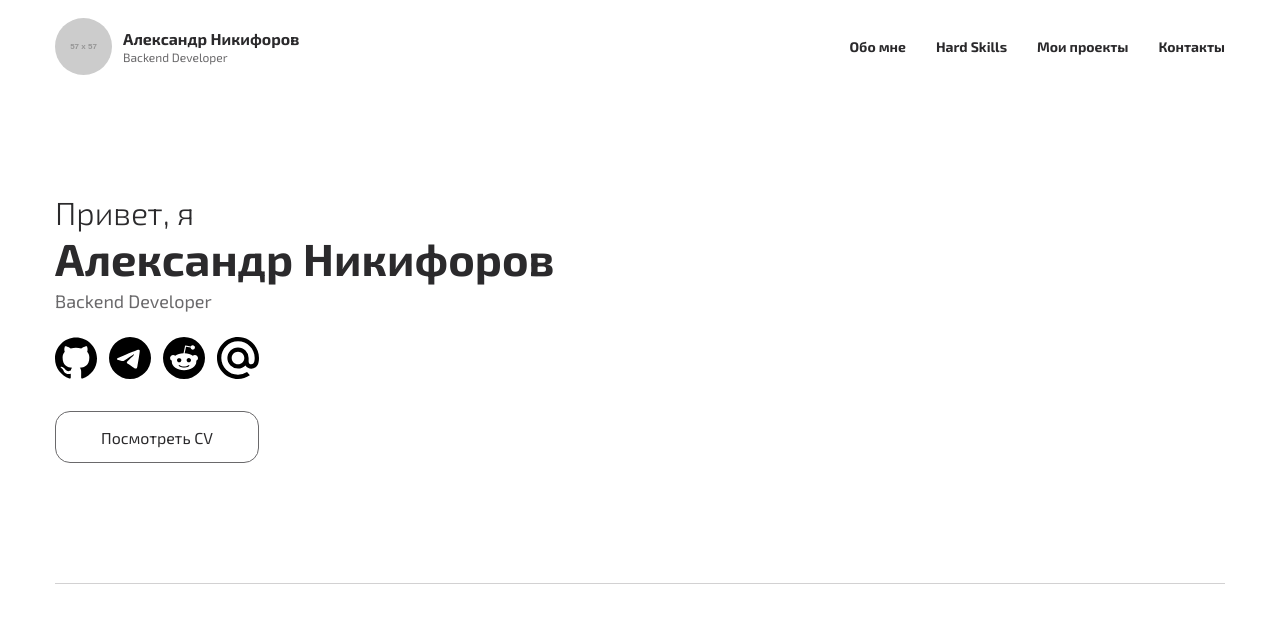
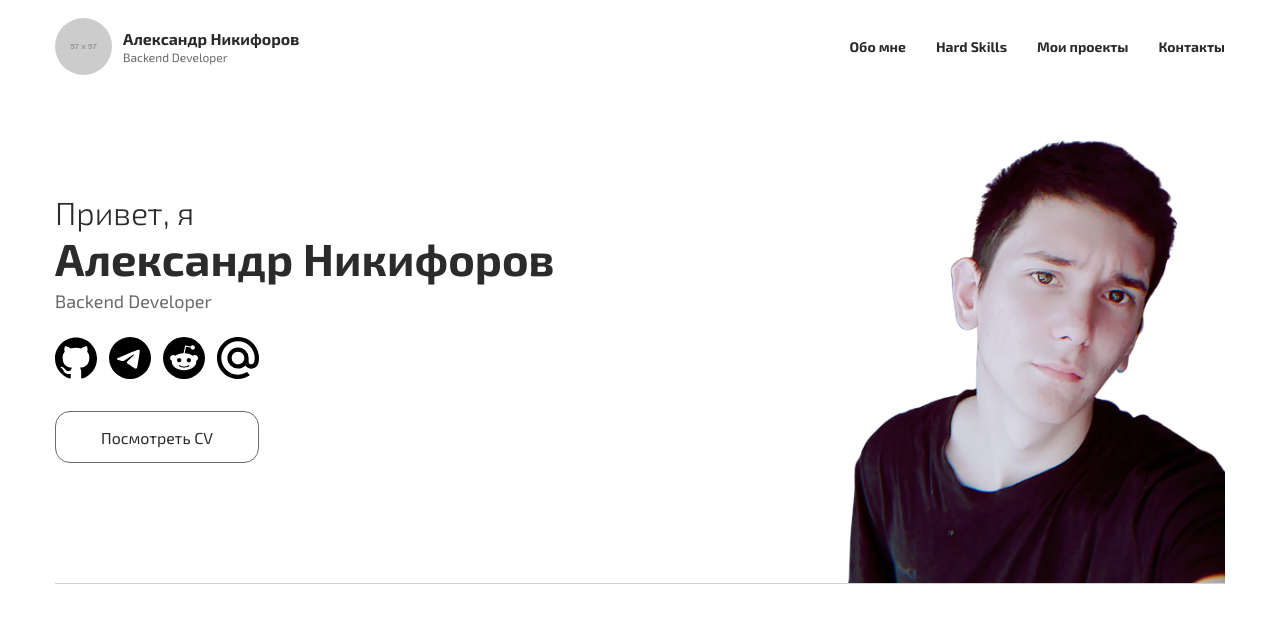
Before and after one commit to alekskudryashov/alekskudryashov.github.io, a plain HTML site: page index.html in a window 1280 px wide. Drawn offline with Linux system fonts and the light colour scheme; placeholder pictures from the web are drawn by us.

Commit message:
update add avatar

```diff
--- a/css/blocks/intro.less
+++ b/css/blocks/intro.less
@@ -1,14 +1,11 @@
 // main: ../style.less
-
-.intro {
-
-}
 
 .intro__inner {
     display: flex;
     padding-top: 100px;
     padding-bottom: 120px;
     border-bottom: 1px solid fade(@gray, 30%);
+    position: relative;
 }
 
 .intro__content {
@@ -35,5 +32,10 @@
 }
 
 .intro__photo {
-    width: 50%;
+    position: absolute;
+    max-width: 100%;
+    max-height: 100%;
+    bottom: 0;
+    right: 0;
+    z-index: 1;
 }
--- a/index.html
+++ b/index.html
@@ -47,7 +47,7 @@
                 <h1 class="intro__title">Александр Никифоров</h1>
                 <div class="intro__text">Backend Developer</div>
                 <div class="social">
-                    <a class="social__link" href="https://github.com/alekskudryashov" target="_blank">
+                    <a class="social__link" href="https://github.com/stkudryashov" target="_blank">
                         <img src="images/github.svg" alt="">
                     </a>
                     <a class="social__link" href="https://t.me/stkudryashov99" target="_blank">
@@ -62,7 +62,7 @@
                 </div>
                 <a class="btn" href="#">Посмотреть CV</a>
             </div>
-            <div class="intro__photo"></div>
+            <img class="intro__photo" src="images/avatar.png" alt="">
         </div>
     </div>
 </section>
```
Also changed, not shown: css/style.css.
